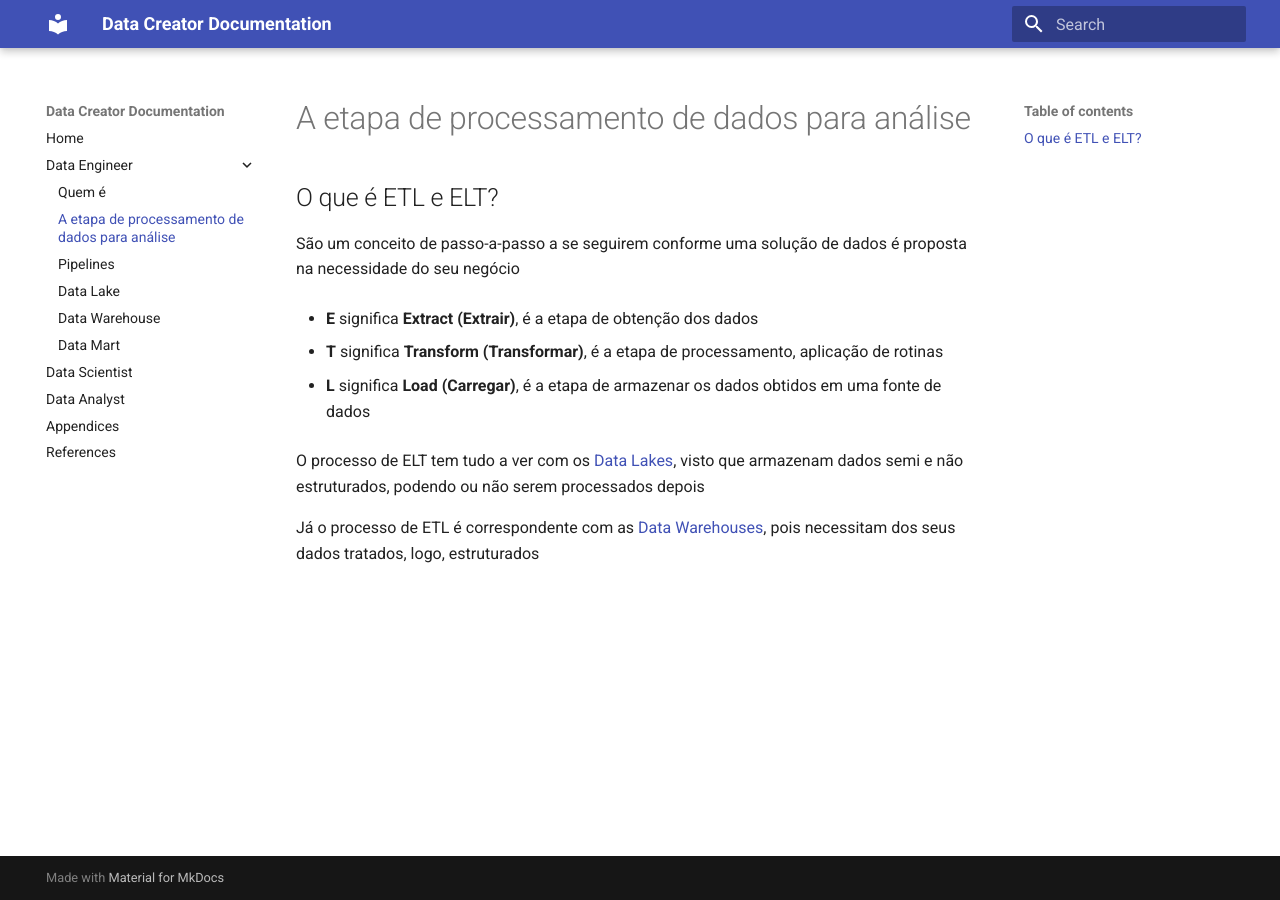
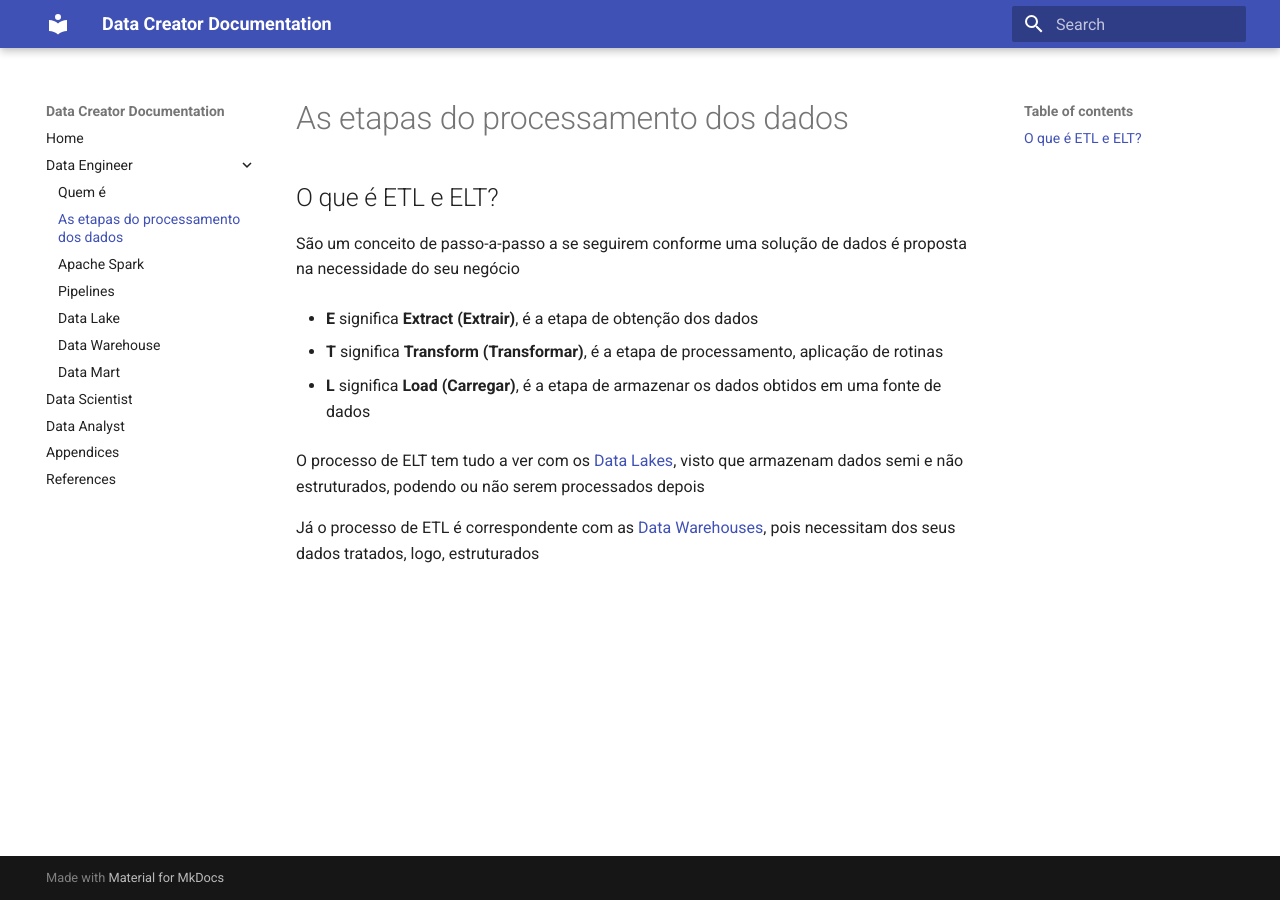
Before and after one commit to de-gratis/Data-Creator, an MkDocs documentation site: the page built from docs/Data Engineer/etlElt.md, in a window 1280 px wide. Built offline with MkDocs 1.6.1 and Material for MkDocs 9.7.7, drawn with Linux system fonts in a browser that asks for light colours.

Commit message:
starting spark hehe

```diff
--- a/mkdocs.yml
+++ b/mkdocs.yml
@@ -7,7 +7,8 @@
   - 'Home': index.md
   - 'Data Engineer':
     - 'Quem é': 'Data Engineer/dataEngineer.md'
-    - 'A etapa de processamento de dados para análise': 'Data Engineer/etlElt.md'
+    - 'As etapas do processamento dos dados': 'Data Engineer/etlElt.md'
+    - 'Apache Spark': 'Data Engineer/apacheSpark.md'
     - 'Pipelines': 'Data Engineer/pipelines.md'
     - 'Data Lake': 'Data Engineer/dataLake.md'
     - 'Data Warehouse': 'Data Engineer/dataWarehouse.md'
```
Also changed, not shown: docs/Data Engineer/apacheSpark.md (added, +3 -0 lines), docs/Data Engineer/dataLake.md (+7 -2 lines), docs/Data Engineer/assets/kappaArchitecture.webp (added), docs/Data Engineer/assets/lambdaArchitecture.png (added).
